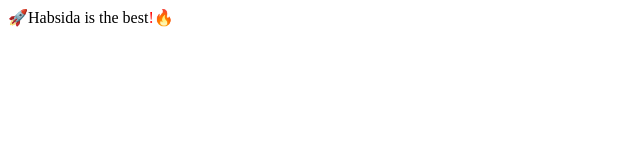
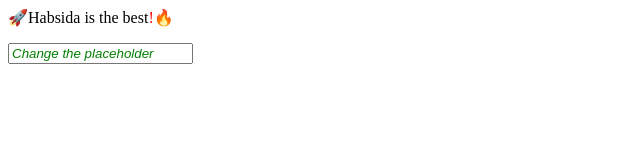
Before and after one commit to viktorhstack/git-init-repo, a plain HTML site: page index.html in a window 1280 px wide. Shown: the whole page, without its empty margins (0-640 px from the left). Drawn offline with Linux system fonts and the light colour scheme.

Commit message:
testing more git commands

```diff
--- a/index.html
+++ b/index.html
@@ -36,3 +36,23 @@
 
 
   <p>Habsida is the best</p>
+
+  <input type="text" placeholder="Change the placeholder">
+</body>
+</html>
+
+<!--
+  git init
+  git status
+  git add .
+  git commit -m 'Initial commit' -->
+
+  <!--
+  git remote
+  git push
+  git branch
+  git checkout
+  git merge
+  git fetch
+  git pull
+  git reset -->
```
